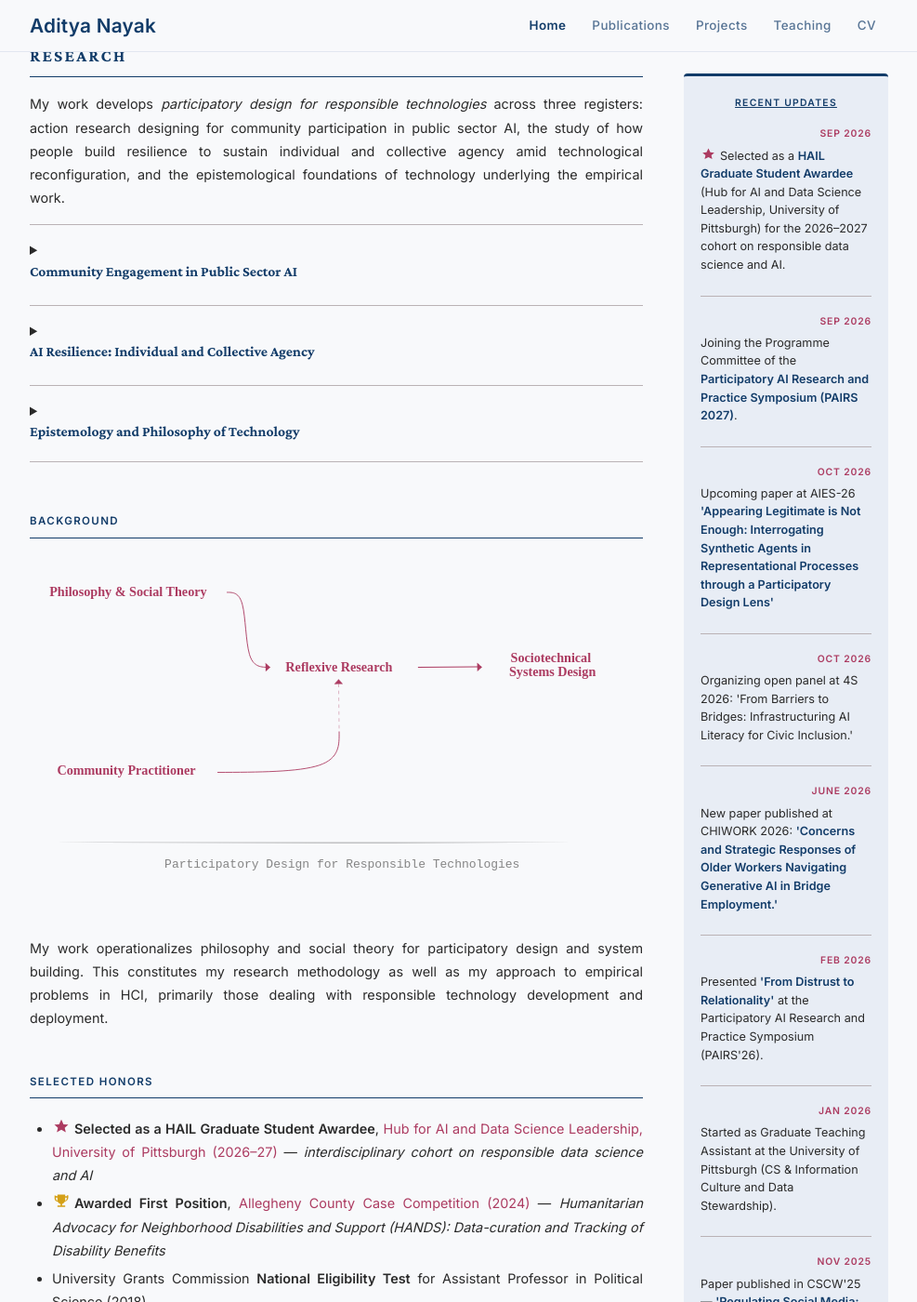
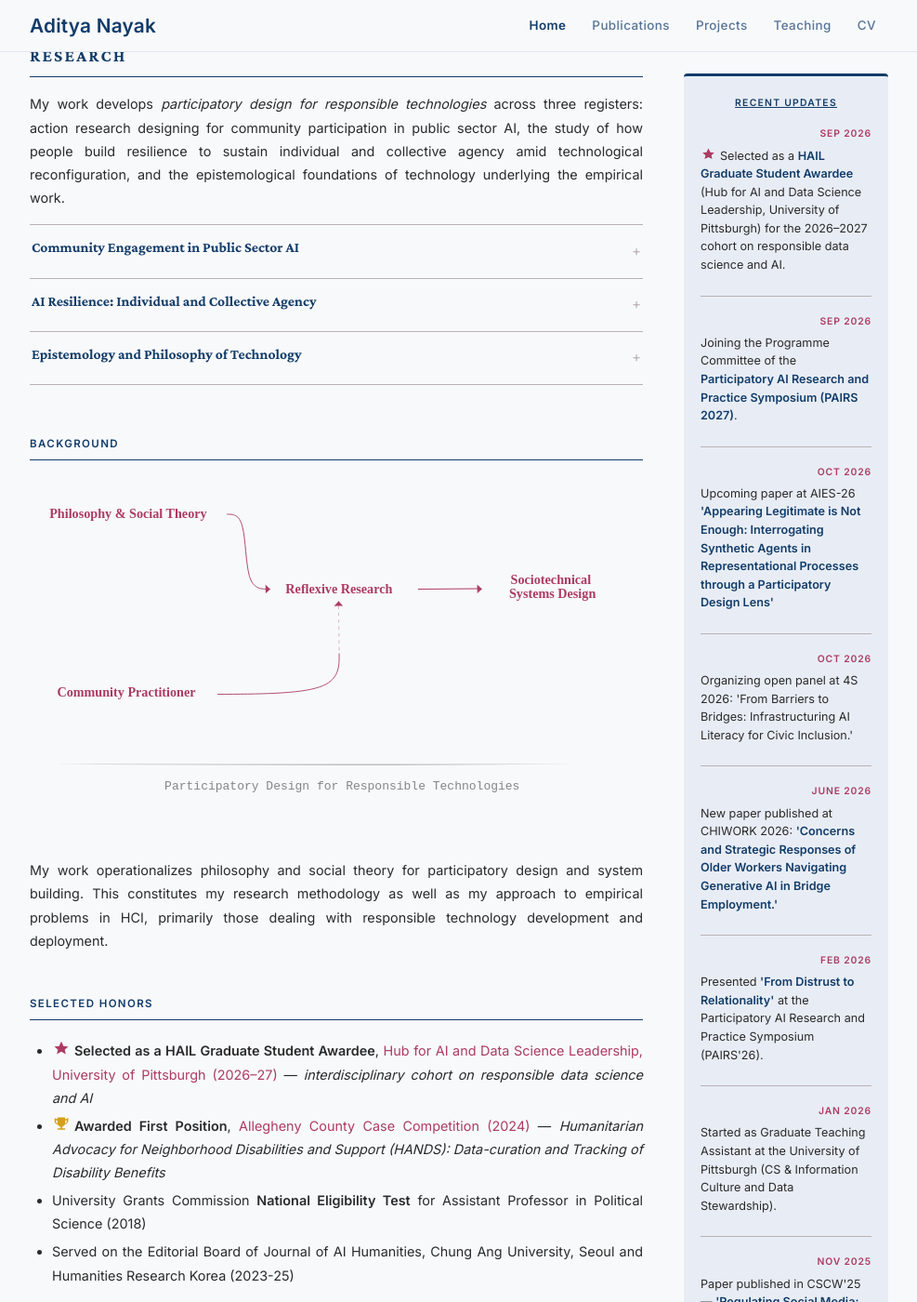
Before and after one commit to adityanayak-info/adityanayak-info.github.io, a Jekyll site: the page built from index.md, in a window 1280 px wide and 1400 px high, scrolled down 625 px. Shown: the whole window at 93% size, without its empty margins (146-1133 px from the left). Built offline with Jekyll 4.4.1, drawn with Linux system fonts in a browser that asks for light colours.

Commit message:
Refactor .hp-row styles and add summary interactions
Refactor .hp-row styles to improve layout and interaction.

```diff
--- a/assets/css/style.css
+++ b/assets/css/style.css
@@ -1238,15 +1238,29 @@ hr.profile-rule {
   margin: 0 0 1rem;
 }
 
-.hp-row {
-  border-top: 1px solid var(--slate);
-  padding-top: 14px;
-  margin-bottom: 18px;
+.hp-row { border-top: 1px solid var(--slate); }
+.hp-row:last-of-type { border-bottom: 1px solid var(--slate); }
+
+.hp-row summary {
+  display: flex;
+  align-items: center;
+  justify-content: space-between;
+  gap: 12px;
+  padding: 14px 2px;
+  cursor: pointer;
+  list-style: none;
 }
-.hp-row:last-of-type {
-  border-bottom: 1px solid var(--slate);
-  padding-bottom: 14px;
+
+.hp-row summary::-webkit-details-marker { display: none; }
+
+.hp-row summary::after {
+  content: '+';
+  font-size: 0.95rem;
+  color: var(--slate);
+  flex-shrink: 0;
 }
+
+.hp-row[open] summary::after { content: '\2212'; }
 
 .hp-title {
   font-family: 'Crimson Pro', serif;
```
